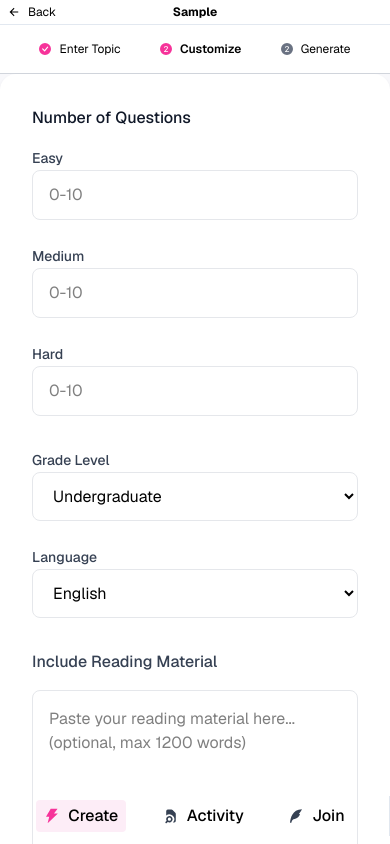
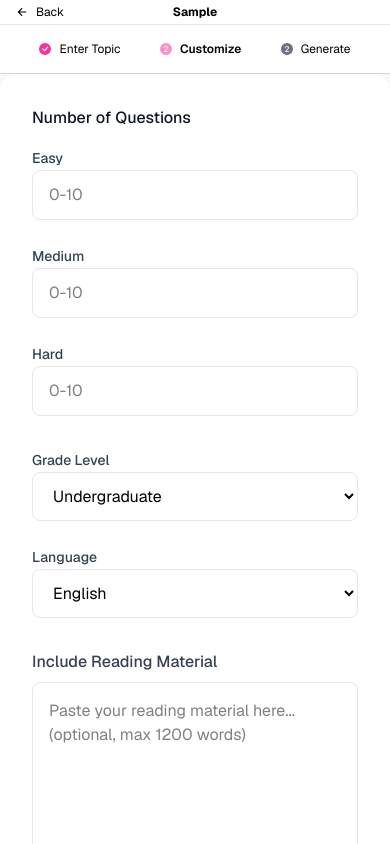
Before and after one commit to aritradhabal/QuizFlow-React, a React (Vite) app: page / in a window 390 px wide. Both pictures are taken after typing "Sample" into the empty fields and a click on the button "Next". Shown: the top 844 px of the page. Built offline with nearby package versions, Linux system fonts and the light colour scheme; the HTML template or start-up script is replaced by a standard one.

Commit message:
fixed navigation

```diff
--- a/src/components/customize/CustomizeLayout.jsx
+++ b/src/components/customize/CustomizeLayout.jsx
@@ -134,7 +134,7 @@ function CustomizeLayout() {
           </div>
 
           {/* Reading Material Section */}
-          <div className="space-y-4">
+          <div className="space-y-2">
             <h2 className="font-medium text-gray-700">Include Reading Material <span className={countwords() > 1 ? "text-xs font-normal" : "hidden"}>Word Count: {countwords()} Out of 1200.</span></h2>
             <textarea
               {...register("material", { maxLength: 1200 })}
@@ -147,7 +147,7 @@ function CustomizeLayout() {
 
 
           {/* Submit Button */}
-          <div className="flex justify-center pt-4">
+          <div className="flex justify-center">
             <button type="submit"
               className="cursor-pointer px-8 py-3 bg-pink-500 text-white font-semibold rounded-md hover:bg-pink-500 transform hover:scale-105 transition-all duration-200 shadow-md hover:shadow-md focus:outline-none"
 
--- a/src/components/navbar/Navbar.jsx
+++ b/src/components/navbar/Navbar.jsx
@@ -13,12 +13,16 @@ import { Bs3Circle } from "react-icons/bs";
 import { Bs3CircleFill } from "react-icons/bs";
 
 import { BsCheckCircleFill } from "react-icons/bs";
-import { useLocation } from 'react-router';
+import { useLocation, useNavigate } from 'react-router';
 
 import { IoArrowBackSharp } from "react-icons/io5";
 
 
 function Navbar({Focus, searchTerm, Topic, Customize, Generate}) {
+  const navigate = useNavigate();
+  const goHome = () => {
+    navigate('/');
+  }
 
   const url = useLocation();
 
@@ -27,10 +31,10 @@ function Navbar({Focus, searchTerm, Topic, Customize, Generate}) {
     <>
       <nav className='text-xs bg-white w-full border-b-1 border-gray-300 md:text-sm lg:text-base'>
         <div className={url.pathname=== "/customize" === true ? "flex justify-center items-center h-fit py-1 gap-x-10 border-b-1 border-b-[#E2E8F0]":"hidden"}>
-            <div className='absolute md:left-1/6 left-2 cursor-pointer flex items-center justify-center gap-x-2'>
+            <button onClick={goHome} className='absolute md:left-1/6 left-2 cursor-pointer flex items-center justify-center gap-x-2 hover:bg-[#F1F1F4] rounded-sm px-2'>
               <IoArrowBackSharp/>
-              <button className='cursor-pointer'>Back</button>
-            </div>
+              <p>Back</p>
+            </button>
             <p className='font-bold'>{searchTerm}</p>
         </div>
        <ul className='flex justify-evenly items-center rounded-xs my-4 text-black '>
@@ -38,7 +42,7 @@ function Navbar({Focus, searchTerm, Topic, Customize, Generate}) {
             <li className='flex items-center justify-center gap-x-2'>
               {url.pathname=== "/create" || url.pathname === "/" ? (
                 searchTerm.length > 4 ?
-                  (!Focus ? <Bs1CircleFill className='animation-pulse duration-300 text-pink-500' /> : <Bs1CircleFill className=' animate-pulse duration-300 text-pink-500' />)
+                  (!Focus ? <Bs1CircleFill className='text-pink-500' /> : <Bs1CircleFill className=' animate-pulse duration-300 text-pink-500' />)
                     : (Focus ? <Bs1CircleFill className=' animate-pulse duration-300 text-pink-500' /> : <Bs1CircleFill className='transition-all duration-300 text-gray-500'/>)
                   ) : (<BsCheckCircleFill className='text-pink-500'/>)
               }
@@ -47,7 +51,7 @@ function Navbar({Focus, searchTerm, Topic, Customize, Generate}) {
 
           <li className='flex items-center justify-center gap-x-2'>
             {url.pathname=== "/customize" === true ?
-            (<Bs2CircleFill className='transition-all duration-300 text-pink-500'/>): <Bs2CircleFill className='transition-all duration-300 text-gray-500'/>
+            (<Bs2CircleFill className='animate-pulse duration-300 text-pink-500'/>): <Bs2CircleFill className='transition-all duration-300 text-gray-500'/>
              }
             {url.pathname=== "/customize" === true ? <p className='font-semibold'>Customize</p>:<p>Customize</p>}
           </li>
--- a/src/components/sidebar/Sideitems.jsx
+++ b/src/components/sidebar/Sideitems.jsx
@@ -22,7 +22,7 @@ function Sideitems() {
     }
   return (
     <>
-    <div className="flex flex-row h-10 mb-2 mx-2 rounded-md border-0 justify-evenly items-center bg-transparent md:mx-0 md:mb-0 md:border-0 md:bg-white md:w-auto md:h-auto md:flex md:flex-col md:justify-center md:items-stretch md:gap-y-2 md:mt-10 md:px-5 ">
+    <div className="hidden md:mx-0 md:mb-0 md:border-0 md:bg-white md:w-auto md:h-auto md:flex md:flex-col md:justify-center md:items-stretch md:gap-y-2 md:mt-10 md:px-5 ">
             <button onClick={create}
                 className={`Create cursor-pointer flex items-center justify-start transition duration-350 gap-x-2 rounded-sm hover:bg-[#E2E8F0] py-1 px-2
                     ${SideBar === 'Create' ? 'bg-[#FDEDF7] hover:bg-[#FDEDF7]' : ''}`}>
@@ -39,7 +39,7 @@ function Sideitems() {
                 <p className='font-medium'>Join</p>
             </button>
 
-        </div>
+    </div>
     </>
   )
 }
--- a/src/layout/RootLayout.jsx
+++ b/src/layout/RootLayout.jsx
@@ -12,7 +12,6 @@ function RootLayout() {
     const getUser_data = (data) => {
       setUser_data(data);
     }
-    console.log(User_data);
 
     //Customize Page
     //Navigation
```
